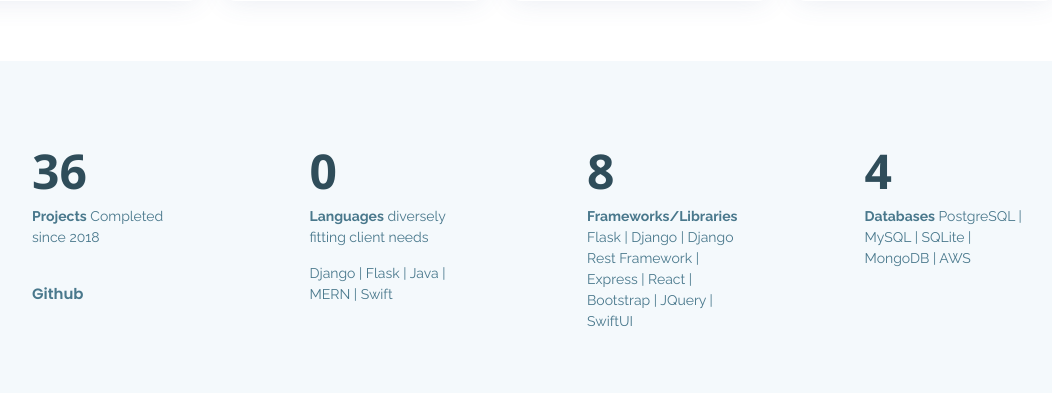
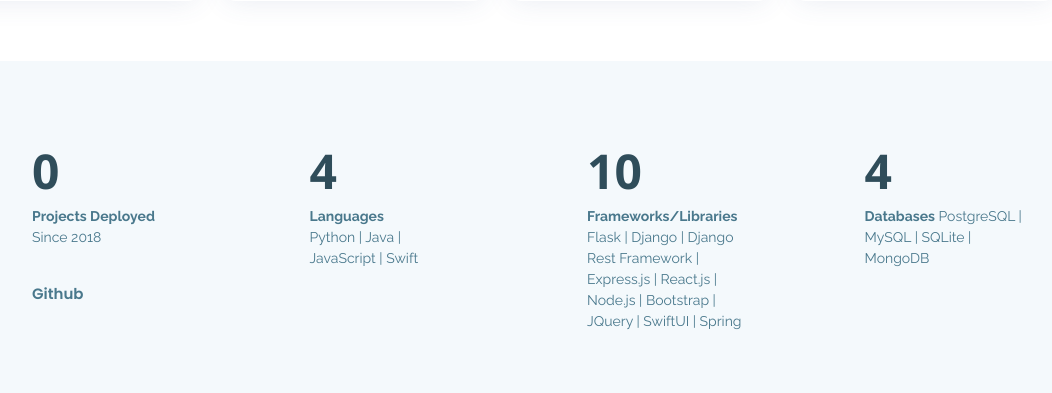
Before and after one commit to muggsieXIV/benwillwalk, a Django app: page / in a window 1280 px wide. Shown: the part 2265-2658 px from the top of the page, without its empty margins (143-1195 px from the left). Run offline with Django 3.2, Linux system fonts and the light colour scheme; data that the repository does not hold is empty; some libraries are stand-ins or nearby versions.

Commit message:
June Update

```diff
--- a/benwillwalk/settings.py
+++ b/benwillwalk/settings.py
@@ -12,9 +12,9 @@
 SECRET_KEY = 'ap-^a$vfnck2u(4cnlm7o_nie4lx5k&lx!$38ia6b)lq6*rsp0'
 
 # SECURITY WARNING: don't run with debug turned on in production!
-DEBUG = False
+DEBUG = True
 
-ALLOWED_HOSTS = ['3.19.138.142', 'benwillwalk.com', 'www.benwillwalk.com',]
+ALLOWED_HOSTS = ['3.19.138.142', 'benwillwalk.com', 'www.benwillwalk.com', '127.0.0.1']
 
 
 # Application definition
--- a/main/templates/index.html
+++ b/main/templates/index.html
@@ -257,8 +257,8 @@
             <div class="col-lg-3 col-md-6 d-md-flex align-items-md-stretch">
                 <div class="count-box">
                     <i class="icofont-document-folder"></i>
-                    <span data-toggle="counter-up">36</span>
-                    <p><strong>Projects</strong> Completed since 2018</p>
+                    <span data-toggle="counter-up">{{ total_projects }}</span>
+                    <p><strong>Projects Deployed</strong><br> Since 2018</p>
                     <p><a href="https://github.com/muggsieXIV">Github</a></p>
                 </div>
             </div>
@@ -266,17 +266,16 @@
             <div class="col-lg-3 col-md-6 d-md-flex align-items-md-stretch">
                 <div class="count-box">
                     <i class="icofont-simple-smile"></i>
-                    <span data-toggle="counter-up">5 Stacks</span>
-                    <p><strong>Languages</strong> diversely fitting client needs</p>
-                    <p>Django | Flask | Java | MERN | Swift</p>
+                    <span data-toggle="counter-up">4</span>
+                    <p><strong>Languages</strong><br> Python | Java | JavaScript | Swift </p>
                 </div>
             </div>
 
             <div class="col-lg-3 col-md-6 d-md-flex align-items-md-stretch">
                 <div class="count-box">
                     <i class="icofont-live-support"></i>
-                    <span data-toggle="counter-up">8</span>
-                    <p><strong>Frameworks/Libraries</strong> Flask | Django | Django Rest Framework | Express | React | Bootstrap | JQuery | SwiftUI</p>
+                    <span data-toggle="counter-up">10</span>
+                    <p><strong>Frameworks/Libraries</strong> Flask | Django | Django Rest Framework | Express.js | React.js | Node.js | Bootstrap | JQuery | SwiftUI | Spring</p>
                 </div>
             </div>
 
@@ -284,7 +283,7 @@
                 <div class="count-box">
                     <i class="icofont-users-alt-5"></i>
                     <span data-toggle="counter-up">4</span>
-                    <p><strong>Databases</strong> PostgreSQL | MySQL | SQLite | MongoDB | AWS </p>
+                    <p><strong>Databases</strong> PostgreSQL | MySQL | SQLite | MongoDB </p>
                 </div>
             </div>
 
@@ -403,6 +402,7 @@
                 <li data-filter=".filter-Swift">Swift</li>
                 <li data-filter=".filter-SquareSpace">SquareSpace</li>
                 <li data-filter=".filter-WordPress">WordPress</li>
+                <li data-filter=".filter-BlockChain">BlockChain</li>
             </ul>
           </div>
         </div>
@@ -487,7 +487,7 @@
 
         <div class="section-title" data-aos="fade-in" data-aos-delay="100">
           <h2>Games</h2>
-          <p>Everyone loves games. Check out Ben Walker's replicas of Pacman and Flappy Bird.</p>
+          <p>Are you a gamer? Check out our replicas of Pacman and Flappy Bird.</p>
         </div>
 
         <div class="row">
--- a/main/views.py
+++ b/main/views.py
@@ -6,8 +6,11 @@
 
 # Create your views here.
 def index(request):
+    total_projects = len(Project.objects.all())
+
     context = {
         'all_projects': Project.objects.all(),
+        'total_projects': total_projects
     }
     return render(request, 'index.html', context)
 
```
Also changed, not shown: main/models.py (+31 -0 lines). Lines whose indentation alone changed are shown as unchanged.
